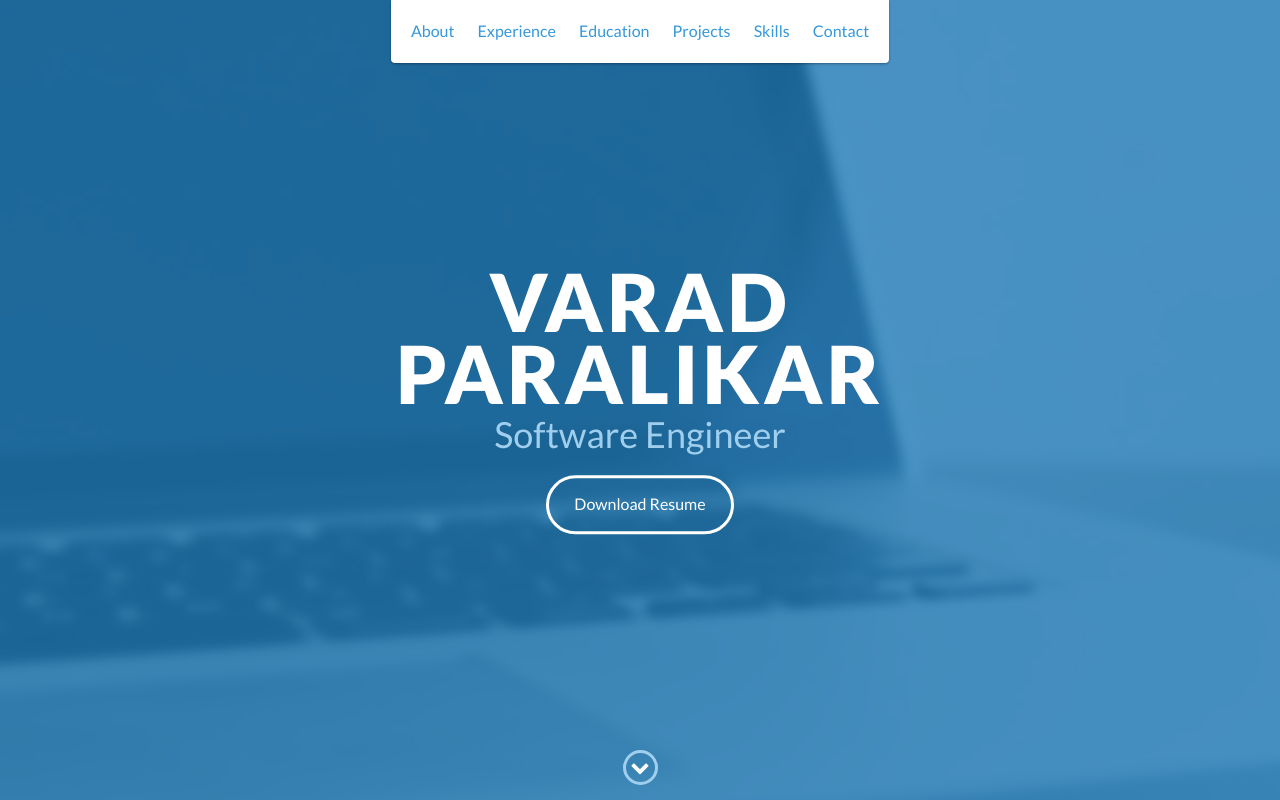
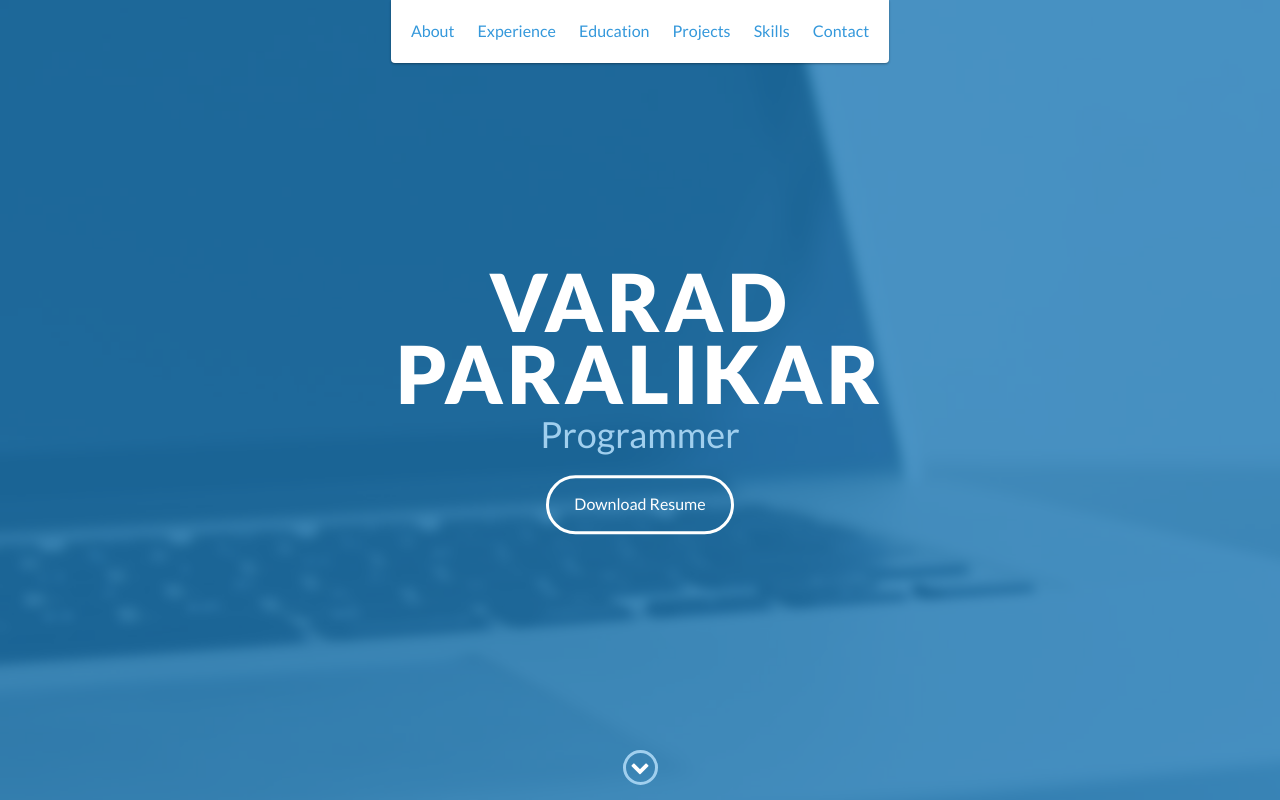
Before and after one commit to VARADSP/varadsp.github.io, a website: page index.html in a window 1280 px wide. Shown: the top 800 px of the page. Drawn offline with nearby package versions, Linux system fonts and the light colour scheme.

Commit message:
Update index.html

```diff
--- a/index.html
+++ b/index.html
@@ -80,7 +80,7 @@ if it's not present, don't show loader */
     <div id="lead">
         <div id="lead-content">
             <h1>Varad Paralikar</h1>
-            <h2>Software Engineer</h2>
+            <h2>Programmer</h2>
             <a href="files/varad_paralikar_resume.pdf" class="btn-rounded-white">Download Resume</a>
         </div>
         <!-- End #lead-content -->
```
